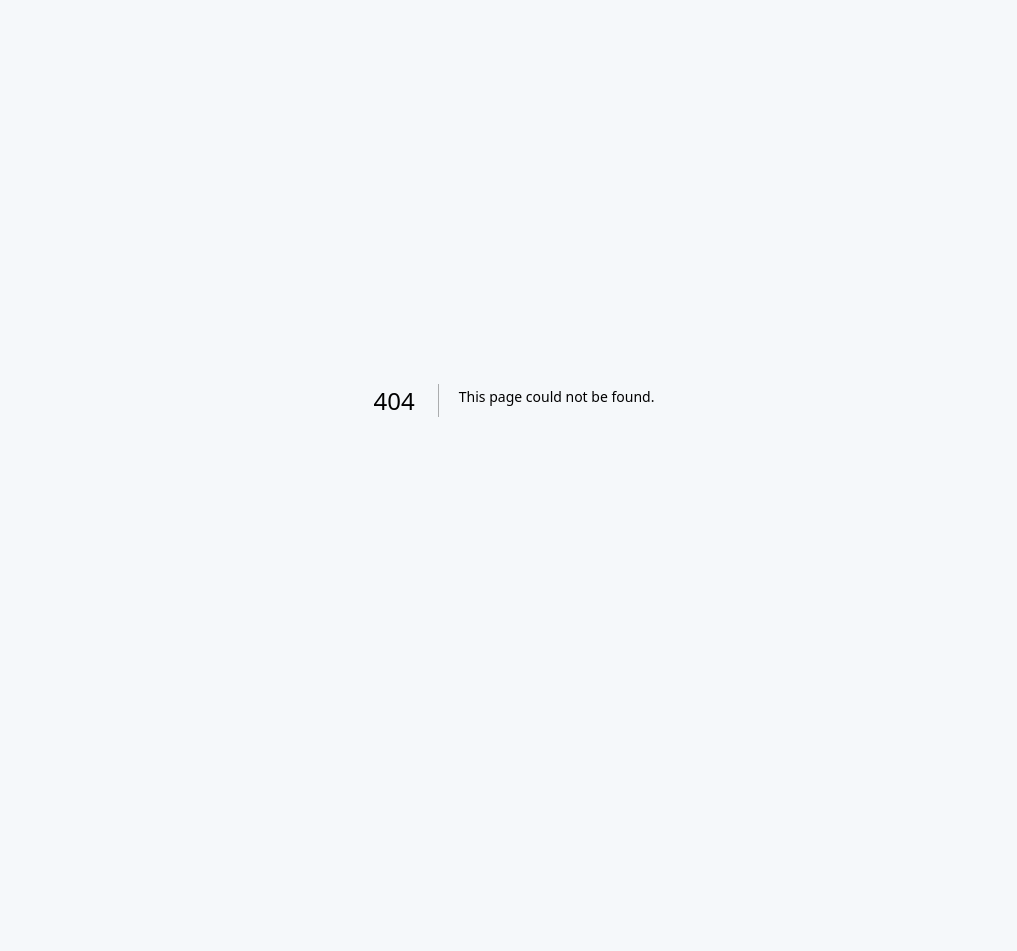
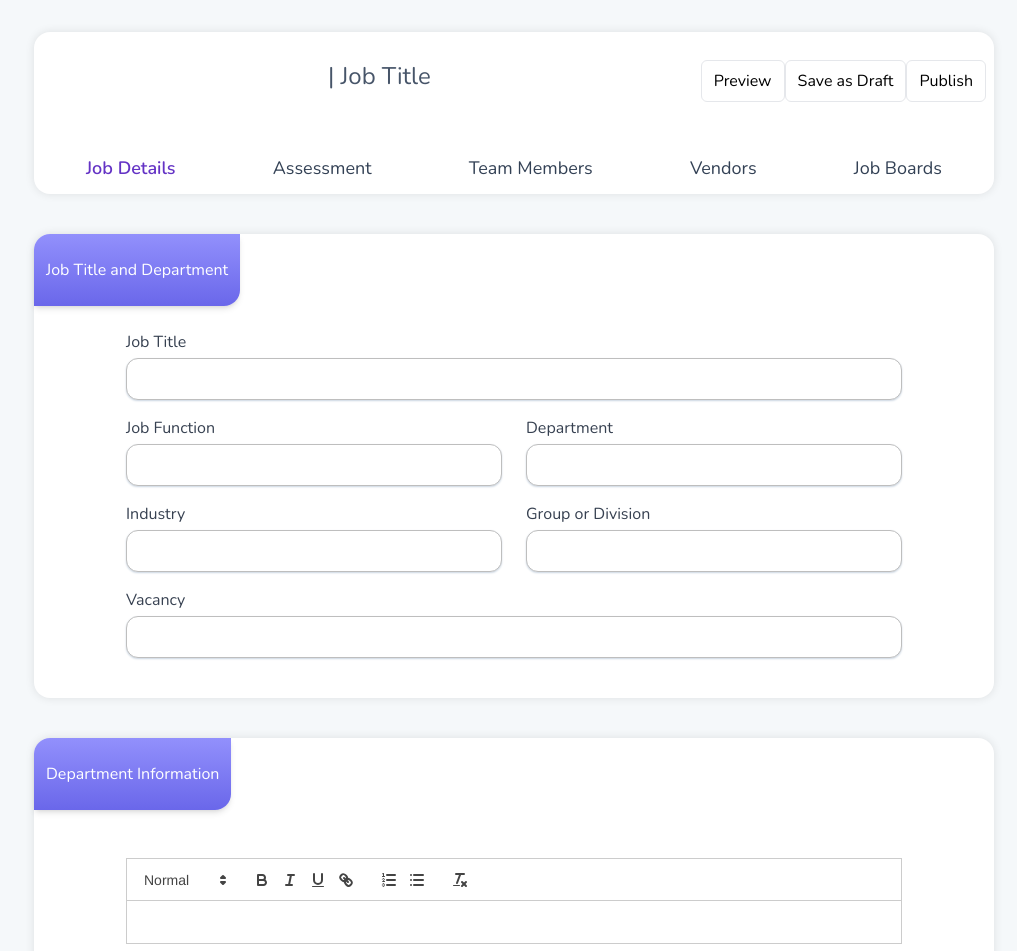
Before and after one commit to Udhyakumarm/ATS_Frontend, a Next.js app: page /jobs/1 in a window 1280 px wide. Before the commit this address had no page. Shown: the top 951 px of the page, without its empty margins (126-1143 px from the left). Before the commit the page ends 800 px from the top, so only its background shows below. Built offline with nearby package versions, Linux system fonts and the light colour scheme.

Commit message:
Added page for new job

```diff
--- /dev/null
+++ b/src/pages/jobs/[refid].tsx
@@ -0,0 +1,226 @@
+import Head from "next/head";
+import Link from "next/link";
+import Image from "next/image";
+import dashboardIcon from "/public/images/icons/dashboard.png";
+import integrationIcon from "/public/images/icons/integration.png";
+import jobsIcon from "/public/images/icons/jobs.png";
+import analyticsIcon from "/public/images/icons/analytics.png";
+import vendorsIcon from "/public/images/icons/vendors.png";
+import applicantsIcon from "/public/images/icons/applicants.png";
+import collectionIcon from "/public/images/icons/collection.png";
+import Button from "@/components/button";
+import { useRouter } from "next/router";
+import { Tab, Tabs, TabList, TabPanel } from "react-tabs";
+import { useReducer, useState } from "react";
+import JobFormField from "@/components/JobFormField";
+
+const JobActionButton = ({ label, handleClick }: any) => {
+	return (
+		<button onClick={handleClick} className="rounded-md border px-3 py-2">
+			{label}
+		</button>
+	);
+};
+
+export default function Home() {
+	const router = useRouter();
+
+	const [index, setIndex] = useState(0);
+
+	const updateFormInfo = (prevForm: any, event: { target: { id: string; value: any } }) => {
+		const { id: key, value } = event.target;
+
+		console.log(prevForm);
+		return { ...prevForm, [key]: value };
+	};
+
+	const [jobForm, dispatch] = useReducer(updateFormInfo, {
+		job_title: "",
+		job_function: "",
+		department: "",
+		industry: "",
+		group_or_division: "",
+		vacancy: "",
+		description: "",
+		responsibility: "",
+		looking_for: "",
+		employment_type: "",
+		experience: "",
+		education: "",
+		location: "",
+		currency: "",
+		relocation: "",
+		visa: "",
+		worktype: "",
+		deadline: "",
+		publish_date: ""
+	});
+
+	const [formErrors, setFormErrors] = useState<any>({});
+
+	const jobActions = [
+		{
+			label: "Preview"
+		},
+		{
+			label: "Save as Draft"
+		},
+		{
+			label: "Publish"
+		}
+	];
+	return (
+		<>
+			<Head>
+				<title>Home</title>
+				<meta name="description" content="Generated by create next app" />
+			</Head>
+			<main className="py-8">
+				<div className="md:px-26 mx-auto w-full max-w-[1920px] lg:px-40">
+					<Tabs onSelect={(i, l) => setIndex(i)}>
+						<div className="rounded-normal bg-white pt-5 shadow-normal dark:bg-gray-800">
+							<div className="mx-auto w-full max-w-[1100px]">
+								<div className="-mx-4 flex flex-wrap items-start justify-between p-6 py-2">
+									<button onClick={() => router.back()} className="justify-self-start">
+										<i className="fa-solid fa-arrow-left pl-4 text-3xl"></i>
+									</button>
+									<div className="text-2xl font-normal text-slate-600">
+										<span>|{" Job Title"}</span>
+									</div>
+									<div className="flex flex-row items-center justify-between">
+										{jobActions.map((action, i) => (
+											<JobActionButton label={action.label} key={i} />
+										))}
+									</div>
+								</div>
+								<TabList className="mx-10 mt-8 mb-0 flex flex-row justify-between p-3 text-lg text-slate-700">
+									<Tab className={index === 0 ? "font-semibold text-secondary " : ""}>Job Details</Tab>
+									<Tab>Assessment</Tab>
+									<Tab>Team Members</Tab>
+									<Tab>Vendors</Tab>
+									<Tab>Job Boards</Tab>
+								</TabList>
+							</div>
+						</div>
+						<TabPanel>
+							<>
+								<div className="relative">
+									<div className="absolute z-10 rounded-tl-normal rounded-br-normal bg-gradient-to-t from-[#6A67EA] to-[#9290FC] py-6 px-3 text-white shadow-md">
+										Job Title and Department
+									</div>
+									<div className="relative mt-10 rounded-normal bg-white px-3 shadow-normal dark:bg-gray-800">
+										<div className="m-10 p-10 pt-24">
+											<JobFormField
+												fieldType="input"
+												inputType="text"
+												label="Job Title"
+												id="job_title"
+												value={jobForm.job_title}
+												error={formErrors?.job_title}
+												handleChange={dispatch}
+											/>
+											<div className="-mx-3 flex flex-wrap">
+												<div className="mb-4 w-full px-3 md:max-w-[50%]">
+													<JobFormField
+														fieldType="input"
+														inputType="text"
+														label="Job Function"
+														id="job_function"
+														value={jobForm.job_function}
+														error={formErrors?.job_function}
+														handleChange={dispatch}
+													/>
+												</div>
+												<div className="mb-4 w-full px-3 md:max-w-[50%]">
+													<JobFormField
+														fieldType="input"
+														inputType="text"
+														label="Department"
+														id="department"
+														value={jobForm.department}
+														error={formErrors?.department}
+														handleChange={dispatch}
+													/>
+												</div>
+											</div>
+											<div className="-mx-3 flex flex-wrap">
+												<div className="mb-4 w-full px-3 md:max-w-[50%]">
+													<JobFormField
+														fieldType="input"
+														inputType="text"
+														label="Industry"
+														id="industry"
+														value={jobForm.industry}
+														error={formErrors?.industry}
+														handleChange={dispatch}
+													/>
+												</div>
+												<div className="mb-4 w-full px-3 md:max-w-[50%]">
+													<JobFormField
+														fieldType="input"
+														inputType="text"
+														label="Group or Division"
+														id="group_or_division"
+														value={jobForm.group_or_division}
+														error={formErrors?.group_or_division}
+														handleChange={dispatch}
+													/>
+												</div>
+											</div>
+											<JobFormField
+												fieldType="input"
+												inputType="number"
+												label="Vacancy"
+												id="vacancy"
+												value={jobForm.vacancy}
+												error={formErrors?.vacancy}
+												handleChange={dispatch}
+											/>
+										</div>
+									</div>
+								</div>
+								<div className="relative">
+									<div className="absolute z-10 rounded-tl-normal rounded-br-normal bg-gradient-to-t from-[#6A67EA] to-[#9290FC] py-6 px-3 text-white shadow-md">
+										Department Information
+									</div>
+									<div className="relative mt-10 rounded-normal bg-white px-3 shadow-normal dark:bg-gray-800">
+										<div className="m-10 p-10 pt-24">
+											<JobFormField
+												fieldType="textarea"
+												inputType="textarea"
+												id="description"
+												value={jobForm.description}
+												error={formErrors?.description}
+												handleChange={dispatch}
+											/>
+										</div>
+									</div>
+								</div>
+								<div className="relative">
+									<div className="absolute z-10 rounded-tl-normal rounded-br-normal bg-gradient-to-t from-[#6A67EA] to-[#9290FC] py-6 px-3 text-white shadow-md">
+										Your Responsibilities
+									</div>
+									<div className="relative mt-10 rounded-normal bg-white px-3 shadow-normal dark:bg-gray-800">
+										<div className="m-10 p-10 pt-24">
+											<JobFormField
+												fieldType="textarea"
+												inputType="textarea"
+												id="responsibilities"
+												value={jobForm.responsibilities}
+												error={formErrors?.responsibilities}
+												handleChange={dispatch}
+											/>
+										</div>
+									</div>
+								</div>
+							</>
+						</TabPanel>
+						<TabPanel>
+							<h2>Any content 2</h2>
+						</TabPanel>
+					</Tabs>
+				</div>
+			</main>
+		</>
+	);
+}
```
